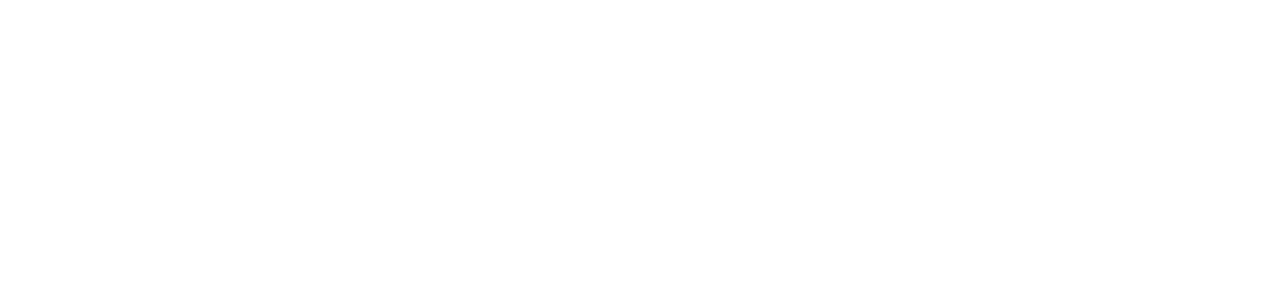
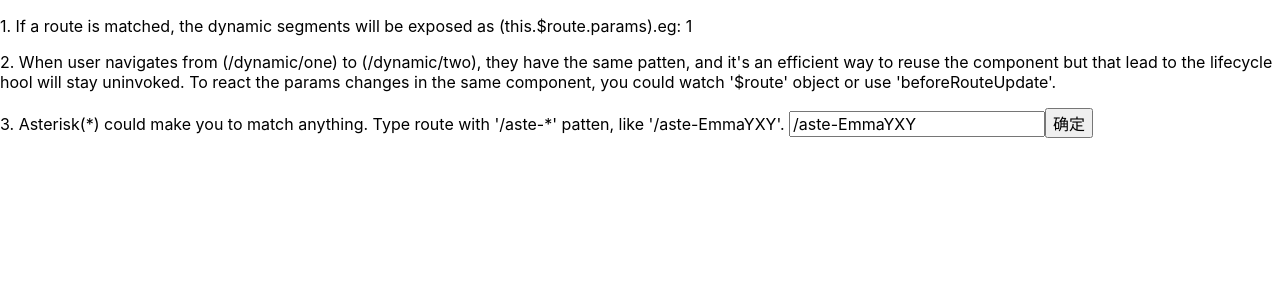
Before and after one commit to EmmaYXY/vue-router-practise, a Vue app: page /#/dynamic/1 in a window 1280 px wide. Shown: the top 300 px of the page. Built offline with nearby package versions, Linux system fonts and the light colour scheme.

Commit message:
finished Dynamic Segment roughly, and install vant

```diff
--- a/package.json
+++ b/package.json
@@ -11,6 +11,9 @@
     "build": "node build/build.js"
   },
   "dependencies": {
+    "stylus": "^0.54.7",
+    "stylus-loader": "^3.0.2",
+    "vant": "^2.1.5",
     "vue": "^2.5.2"
   },
   "devDependencies": {
--- a/src/App.vue
+++ b/src/App.vue
@@ -10,14 +10,3 @@
   name: 'App'
 }
 </script>
-
-<style>
-#app {
-  font-family: 'Avenir', Helvetica, Arial, sans-serif;
-  -webkit-font-smoothing: antialiased;
-  -moz-osx-font-smoothing: grayscale;
-  text-align: center;
-  color: #2c3e50;
-  margin-top: 60px;
-}
-</style>
--- /dev/null
+++ b/src/components/Aste.vue
@@ -0,0 +1,18 @@
+<template>
+  <div>
+    <div class="dynamic_notes">
+      May there be enough clouds in your life to make a beautiful sunset.
+    </div>
+  </div>
+</template>
+
+<script>
+export default {
+  name: 'Aste'
+}
+</script>
+
+<style lang="stylus">
+.dynamic_notes
+  text-align left
+</style>
--- a/src/components/Demo.vue
+++ /dev/null
@@ -1,12 +0,0 @@
-<template>
-  <div>
-    <div>成功安装使用vue-router!</div>
-  </div>
-</template>
-
-<script>
-
-export default {
-  name: 'Demo'
-}
-</script>
--- /dev/null
+++ b/src/components/Dynamic.vue
@@ -0,0 +1,46 @@
+<template>
+  <div>
+    <div class="dynamic_notes">
+      <p>
+        1. If a route is matched, the dynamic segments will be exposed as (this.$route.params).eg:
+        <span>{{$route.params.name}}</span>
+      </p>
+      <p>
+        2. When user navigates from (/dynamic/one) to (/dynamic/two), they have the same patten, and it's
+           an efficient way to reuse the component but that lead to the lifecycle hool will stay uninvoked.
+
+           To react the params changes in the same component, you could watch '$route' object or use 'beforeRouteUpdate'.
+      </p>
+      <p>
+        3. Asterisk(*) could make you to match anything.
+        Type route with '/aste-*' patten, like '/aste-EmmaYXY'.
+        <input type="text" v-model="asteValue">
+        <button @click='goToAste'>确定</button>
+      </p>
+    </div>
+  </div>
+</template>
+
+<script>
+export default {
+  name: 'Demo',
+  data () {
+    return {
+      asteValue: '/aste-EmmaYXY'
+    }
+  },
+  created () {
+    console.info(this.$route.params)
+  },
+  methods: {
+    goToAste () {
+      this.$router.push(this.asteValue)
+    }
+  }
+}
+</script>
+
+<style lang="stylus">
+.dynamic_notes
+  text-align left
+</style>
--- /dev/null
+++ b/src/components/Index.vue
@@ -0,0 +1,47 @@
+<template>
+  <div>
+    <h1>{{ msg }}</h1>
+    <main class="content_links">
+      <ul class="content">
+        <li>
+          <span>Go to dynamic route match.<br/>Type a route corresponding to the patten: '/dynamic/:name', like
+            '/dynamic/EmmaYXY' or '/dynamic/Shania', they will get the same component rendering.
+          </span>
+          <van-cell-group>
+            <van-field v-model="dynamicRoute"/>
+          </van-cell-group>
+          <van-button class="button" @click="goToDynamicRoute" plain size="small" type="info">click</van-button>
+        </li>
+      </ul>
+    </main>
+  </div>
+</template>
+
+<script>
+export default {
+  name: 'Index',
+  data () {
+    return {
+      msg: 'welcome to vue-router-practise',
+      dynamicRoute: '/dynamic/EmmaYXY'
+    }
+  },
+  methods: {
+    goToDynamicRoute () {
+      this.$router.push(this.dynamicRoute)
+    }
+  }
+}
+</script>
+
+<!-- Add "scoped" attribute to limit CSS to this component only -->
+<style lang="stylus">
+h1
+  text-align center
+.content_links
+  margin 0 10px
+  text-align left
+  .content
+    .button
+      margin-top 10px
+</style>
--- a/src/main.js
+++ b/src/main.js
@@ -3,8 +3,12 @@
 import Vue from 'vue'
 import App from './App'
 import router from './router/index.js'
+import Vant from 'vant'
+import 'vant/lib/index.css'
 
 Vue.config.productionTip = false
+
+Vue.use(Vant)
 
 /* eslint-disable no-new */
 new Vue({
--- a/src/router/index.js
+++ b/src/router/index.js
@@ -1,6 +1,8 @@
 import Vue from 'vue'
 import Router from 'vue-router'
-import Demo from '../components/Demo'
+import Dynamic from '../components/Dynamic'
+import Index from '../components/Index'
+import Aste from '../components/Aste'
 
 Vue.use(Router)
 
@@ -8,12 +10,22 @@
   {
     path: '/',
     name: 'index',
-    component: Demo
+    component: Index
   },
   {
-    path: '/demo',
-    name: 'demo',
-    component: Demo
+    path: '/dynamic',
+    name: 'dynamic',
+    component: Dynamic,
+    children: [
+      {
+        path: '/dynamic/:name',
+        component: Dynamic
+      }
+    ]
+  },
+  {
+    path: '/aste-*',
+    component: Aste
   }
 ]
 
```
Also changed, not shown: src/components/HelloWorld.vue (deleted, +0 -35 lines), 2 other files (tests, documents, lock files or other folders).
